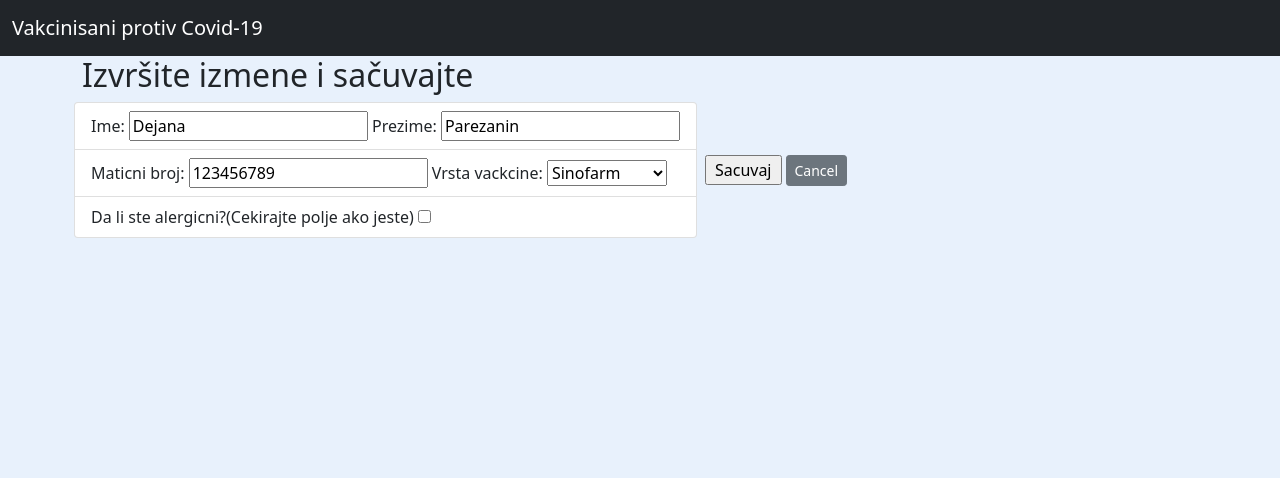
After one commit to ringomag/vakcinaProject, a Django app: page /edit/7 in a window 1280 px wide. The commit adds this page. Shown: the top 478 px of the page. Run offline with Django 3.2, Linux system fonts and the light colour scheme; data comes from the database, SQL or seed files in the repository; both versions use the stored data as it was after the commit; some web fonts are replaced.

Commit message:
edit page

```diff
--- a/vakcinisani/forms.py
+++ b/vakcinisani/forms.py
@@ -5,4 +5,10 @@ from django import forms
 class VakcinisanForm(ModelForm):
     class Meta:
         model = Vakcinisan
-        fields = '__all__'
+        fields = [
+            'ime',
+            'prezime',
+            'jmbg',
+            'vakcina',
+            'alergija',
+        ]
--- a/vakcinisani/models.py
+++ b/vakcinisani/models.py
@@ -1,7 +1,12 @@
+import uuid
 from django.db import models
 from django import forms
 
+
 class Vakcinisan(models.Model):
+    #pokusao sa id uuid, ali onda mi se sve pojebe, ne mogu da pristupim ni bazi preko admina
+    #mozda zato sto sam vec imao dosta kreiranih i dosta izmena u bazi...
+    #id = models.UUIDField(primary_key=True, default=uuid.uuid4, editable=False)
     ime = models.CharField(max_length=200)
     prezime = models.CharField(max_length=200)
     vrste_vakcina = (
--- /dev/null
+++ b/vakcinisani/templates/edit.html
@@ -0,0 +1,19 @@
+{% extends 'base.html' %}
+
+{% block content %}
+<div class="container">
+  <h2>Izvršite izmene i sačuvajte</h2>
+  <form class="row row-cols-lg-auto g-3 align-items-center" action="" method="POST">
+    {% csrf_token %}
+    <ul class="list-group">
+      <li class="list-group-item">Ime: {{form.ime}} Prezime: {{form.prezime}}</li>
+      <li class="list-group-item">Maticni broj: {{form.jmbg}} Vrsta vackcine: {{form.vakcina}}</li>
+      <li class="list-group-item">Da li ste alergicni?(Cekirajte polje ako jeste) {{form.alergija}}</li>
+    </ul>
+    <input type="submit" name="Sacuvaj" value="Sacuvaj">
+    <a class="btn btn-secondary btn-sm ms-1" href="{% url 'lista' %}">Cancel</a>
+    </form>
+
+</div>
+
+{% endblock %}
--- a/vakcinisani/templates/lista.html
+++ b/vakcinisani/templates/lista.html
@@ -20,7 +20,11 @@
 
   <ul class="list-group" id="moja_lista" name="lista">
     {% for i in kreirani %}
-    <li class="list-group-item">{{i.ime}} {{i.prezime}} ------ <span class="vakcina_oboji {% if i.vakcina == 'Sinofarm' %} sinofarm {% endif %} ">{{i.vakcina}}</span><a class="float-end" href="{% url 'vakcinisan' i.id %}">Detalji</a></li>
+    <li class="list-group-item">{{i.ime}} {{i.prezime}} ------
+       <span class="vakcina_oboji {% if i.vakcina == 'Sinofarm' %} sinofarm {% endif %} ">{{i.vakcina}}</span>
+       <a class="btn btn-warning float-end btn-sm ms-1" href="{% url 'edit' i.id %}">Uredi</a>
+       <a class="btn btn-primary float-end btn-sm" href="{% url 'vakcinisan' i.id %}">Detalji</a>
+    </li>
     {% endfor %}
   </ul>
 </div>
--- a/vakcinisani/urls.py
+++ b/vakcinisani/urls.py
@@ -3,6 +3,7 @@ from django.urls import path
 from . import views
 from .views import MethodView
 from django.views.generic import TemplateView
+# from .views import EditVakcinisanView
 
 urlpatterns = [
     #path('', views.index ,name='index'),
@@ -12,4 +13,7 @@ urlpatterns = [
     # path('lista/', views.lista, name='lista'),
     path('novi_pacijent/', MethodView.as_view(template_name='novi_pacijent.html'), name='novi'),
     path('vakcinisan/<str:pk>', views.vakcinisan, name='vakcinisan'),
+    path('edit/<str:pk>', views.edit, name='edit'),
+    # path('vakcinisan/<str:pk>', EditVakcinisanView.as_view(), name='vakcinisan'),
+    # path('edit/<str:pk>', EditVakcinisanView.as_view(template_name='edit.html'), name='edit'),
 ]
--- a/vakcinisani/views.py
+++ b/vakcinisani/views.py
@@ -25,12 +25,44 @@ class MethodView(View):
             return redirect('lista')
         return render(request, self.template_name, {"form":form})
 
+#class based kad ima pk
+# class EditVakcinisanView(View):
+#     template_name = 'vakcinisan.html'
+#     form = VakcinisanForm
+#     def get(self, request, pk, *args, **kwargs):
+#         form = self.form(request.GET)
+#         vakcinisan = Vakcinisan.objects.get(id=pk)
+#         context = {'vakcinisan':vakcinisan, 'form':form}
+#         return render(request, self.template_name, context)
+#
+#     def post(self, request, pk, *args, **kwargs):
+#         vakcinisan = Vakcinisan.objects.get(id=pk)
+#         form = self.form(instance=vakcinisan)
+#         form = self.form(request.POST, instance=vakcinisan)
+#         if form.is_valid():
+#             form.save()
+#             return redirect('lista')
+#         return render(request, self.template_name, {"form":form, 'vakcinisan':vakcinisan})
+
+
+
 #detalji
 def vakcinisan(request, pk):
     vakcinisan = Vakcinisan.objects.get(id=pk)
     context = {'vakcinisan':vakcinisan}
     return render(request, 'vakcinisan.html', context)
 
+#edit
+def edit(request, pk):
+    vakcinisan = Vakcinisan.objects.get(id=pk)
+    form = VakcinisanForm(instance=vakcinisan)
+    if request.method=="POST":
+        form = VakcinisanForm(request.POST, instance=vakcinisan)
+        if form.is_valid():
+            form.save()
+            return redirect('lista')
+    context = {'vakcinisan':vakcinisan, 'form':form}
+    return render(request, 'edit.html', context)
 
 
 def home(request):
```
Also changed, not shown: db.sqlite3, vakcinisani/migrations/0007_auto_20210322_1755.py (added), vakcinisani/migrations/0008_auto_20210322_1818.py (added).
